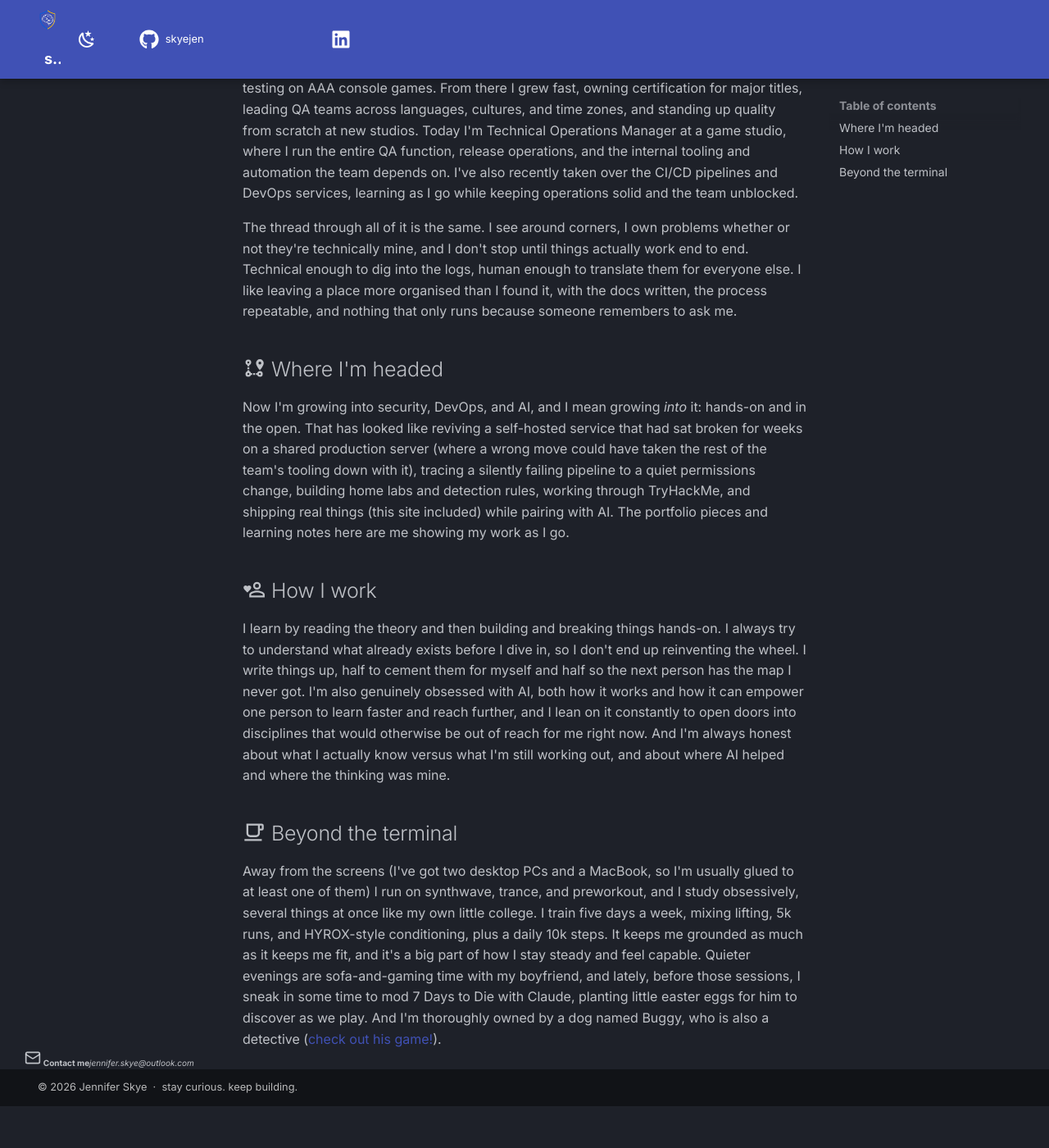
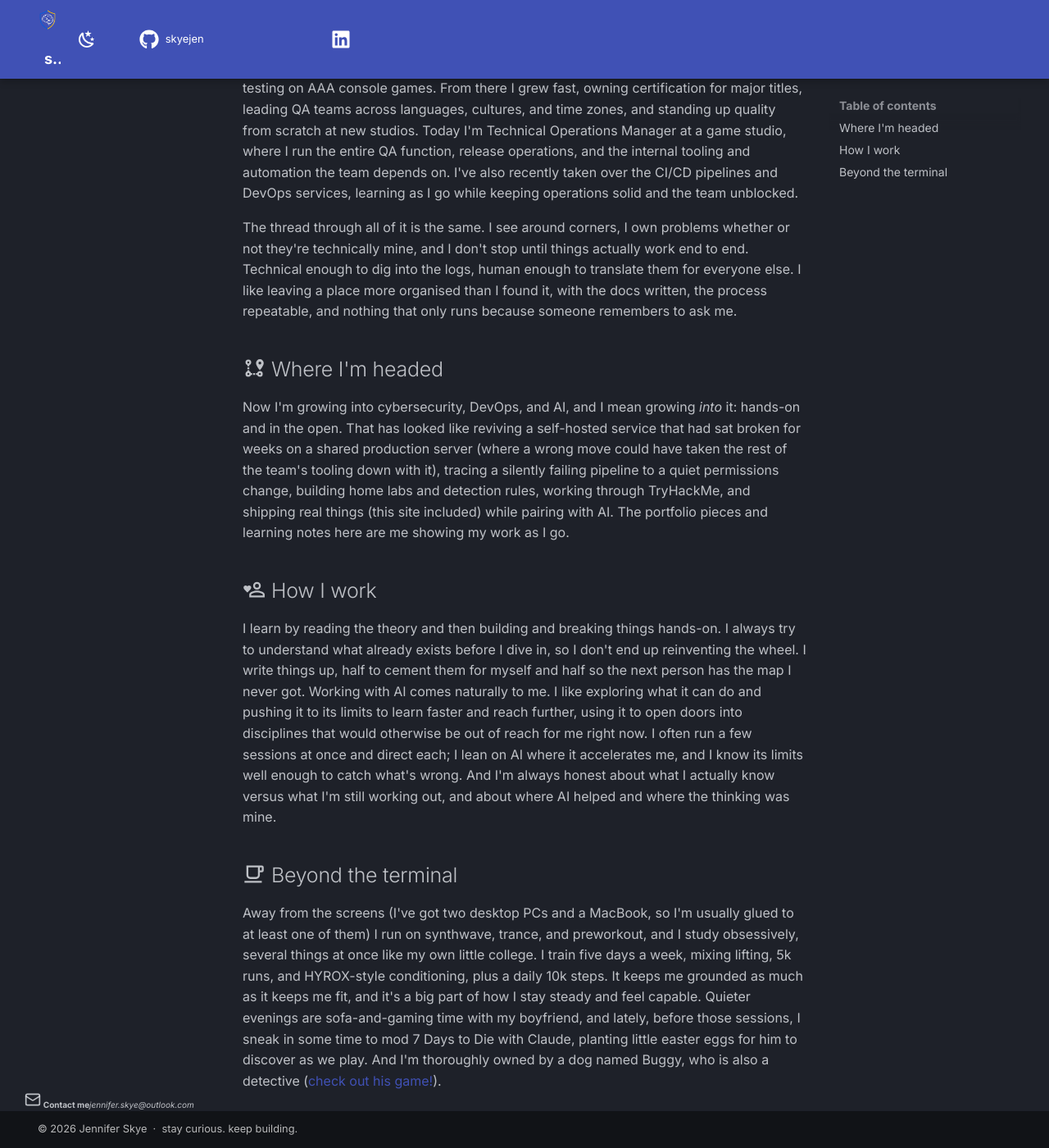
Before and after one commit to skyejen/skyejen.github.io, an MkDocs documentation site: the page built from docs/about.md, in a window 1280 px wide and 1400 px high, scrolled down 225 px. Shown: the whole window at 82% size. Built offline with MkDocs 1.6.1 and Material for MkDocs 9.7.7, drawn with Linux system fonts in a browser that asks for light colours; before the commit the page ends 1574 px from its top, so only the background shows below that.

Commit message:
landing: move Built-with-AI to generalist, reorder featured, glow + terminal fixes, About copy

```diff
--- a/docs/about.md
+++ b/docs/about.md
@@ -8,11 +8,11 @@
 
 ## :material-map-marker-path: Where I'm headed
 
-Now I'm growing into security, DevOps, and AI, and I mean growing *into* it: hands-on and in the open. That has looked like reviving a self-hosted service that had sat broken for weeks on a shared production server (where a wrong move could have taken the rest of the team's tooling down with it), tracing a silently failing pipeline to a quiet permissions change, building home labs and detection rules, working through TryHackMe, and shipping real things (this site included) while pairing with AI. The portfolio pieces and learning notes here are me showing my work as I go.
+Now I'm growing into cybersecurity, DevOps, and AI, and I mean growing *into* it: hands-on and in the open. That has looked like reviving a self-hosted service that had sat broken for weeks on a shared production server (where a wrong move could have taken the rest of the team's tooling down with it), tracing a silently failing pipeline to a quiet permissions change, building home labs and detection rules, working through TryHackMe, and shipping real things (this site included) while pairing with AI. The portfolio pieces and learning notes here are me showing my work as I go.
 
 ## :material-account-heart-outline: How I work
 
-I learn by reading the theory and then building and breaking things hands-on. I always try to understand what already exists before I dive in, so I don't end up reinventing the wheel. I write things up, half to cement them for myself and half so the next person has the map I never got. I'm also genuinely obsessed with AI, both how it works and how it can empower one person to learn faster and reach further, and I lean on it constantly to open doors into disciplines that would otherwise be out of reach for me right now. And I'm always honest about what I actually know versus what I'm still working out, and about where AI helped and where the thinking was mine.
+I learn by reading the theory and then building and breaking things hands-on. I always try to understand what already exists before I dive in, so I don't end up reinventing the wheel. I write things up, half to cement them for myself and half so the next person has the map I never got. Working with AI comes naturally to me. I like exploring what it can do and pushing it to its limits to learn faster and reach further, using it to open doors into disciplines that would otherwise be out of reach for me right now. I often run a few sessions at once and direct each; I lean on AI where it accelerates me, and I know its limits well enough to catch what's wrong. And I'm always honest about what I actually know versus what I'm still working out, and about where AI helped and where the thinking was mine.
 
 ## :material-coffee-outline: Beyond the terminal
 
--- a/docs/stylesheets/local.css
+++ b/docs/stylesheets/local.css
@@ -17,7 +17,7 @@
   body:has(.sj-hero) .md-grid { max-width: none; }
   body:has(.sj-hero) .md-content { max-width: none; }
   body:has(.sj-hero) .md-content__inner { max-width: none !important; margin: 0 !important; padding: 0.2rem 80px 2rem 92px !important; }
-  .sj-hero-main .sj-lead-p { white-space: nowrap; }
+  /* lead wraps naturally; forcing nowrap overflowed on windowed wide screens */
 }
 body:has(.sj-hero) .md-content h2 { font-size: 1.1rem; margin-top: 2.4rem; }
 .sj-sechead { display: flex; justify-content: space-between; align-items: center; gap: 1rem; margin: 0.9rem 0 0.12rem; }
@@ -67,7 +67,7 @@
 .sj-btn--gold:hover { background: rgba(242,193,78,0.12); border-color: var(--sj-gold); }
 
 /* terminal - single outline */
-.sj-codepanel { position: relative; box-sizing: border-box; height: 251px; display: flex; flex-direction: column; background: var(--sj-bg-deep); border: 1px solid var(--sj-border); border-radius: 12px; padding: 0.8rem 1.35rem; box-shadow: none; }
+.sj-codepanel { position: relative; box-sizing: border-box; min-height: 251px; display: flex; flex-direction: column; background: var(--sj-bg-deep); border: 1px solid var(--sj-border); border-radius: 12px; padding: 0.8rem 1.35rem; box-shadow: none; }
 .sj-prompt { display: block; font-family: "JetBrains Mono", monospace; font-size: 0.85rem; color: var(--sj-blue); opacity: 0.7; margin: 0 0 0.5rem; }
 .sj-codepanel-head { display: flex; align-items: center; justify-content: space-between; padding: 0.5rem 0.85rem; border-bottom: 1px solid var(--sj-border); background: rgba(255,255,255,0.02); }
 .sj-dots { display: inline-flex; gap: 0.4rem; }
```
Also changed, not shown: docs/built-with-ai.md (deleted, +0 -36 lines), docs/index.md (+3 -3 lines).
